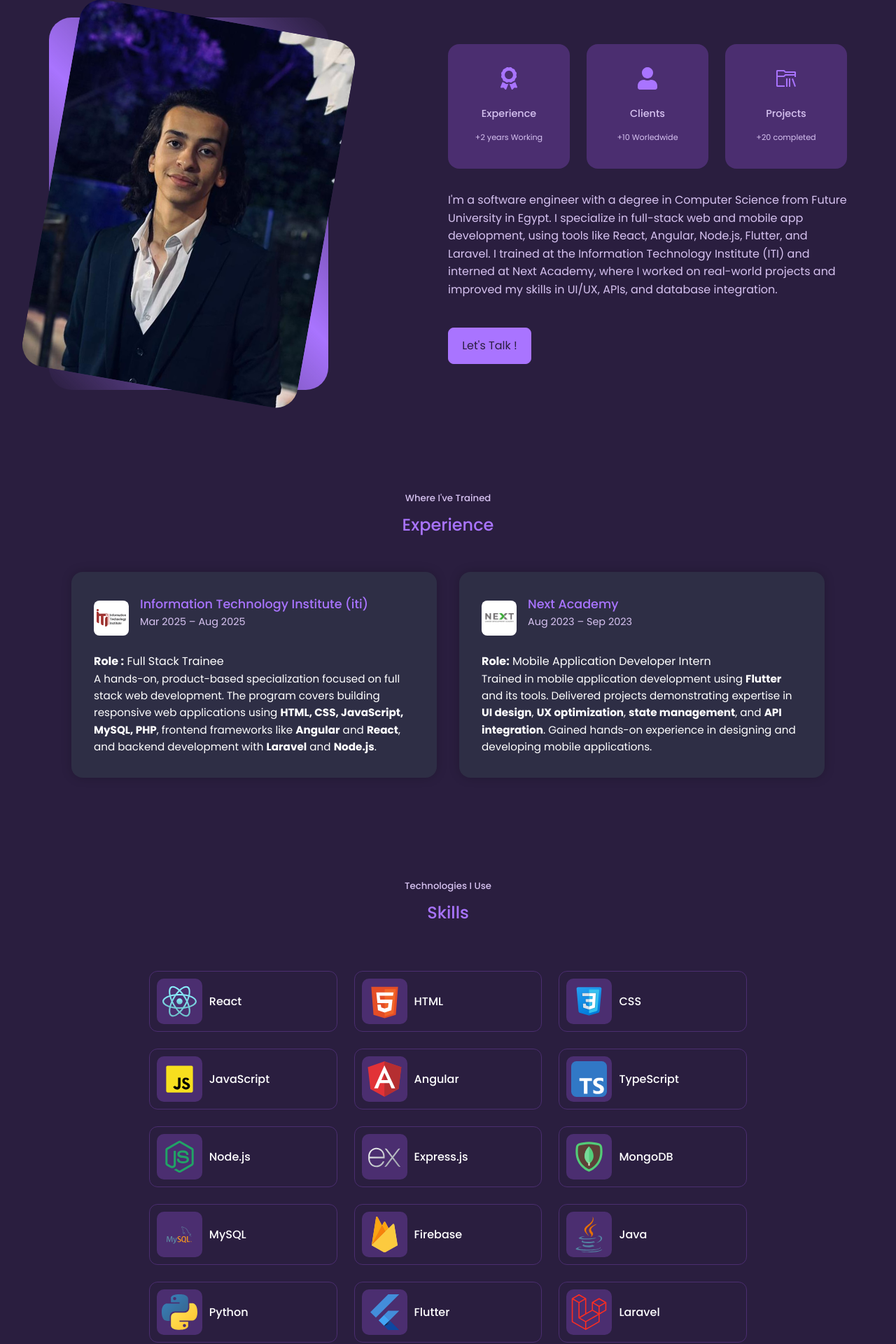
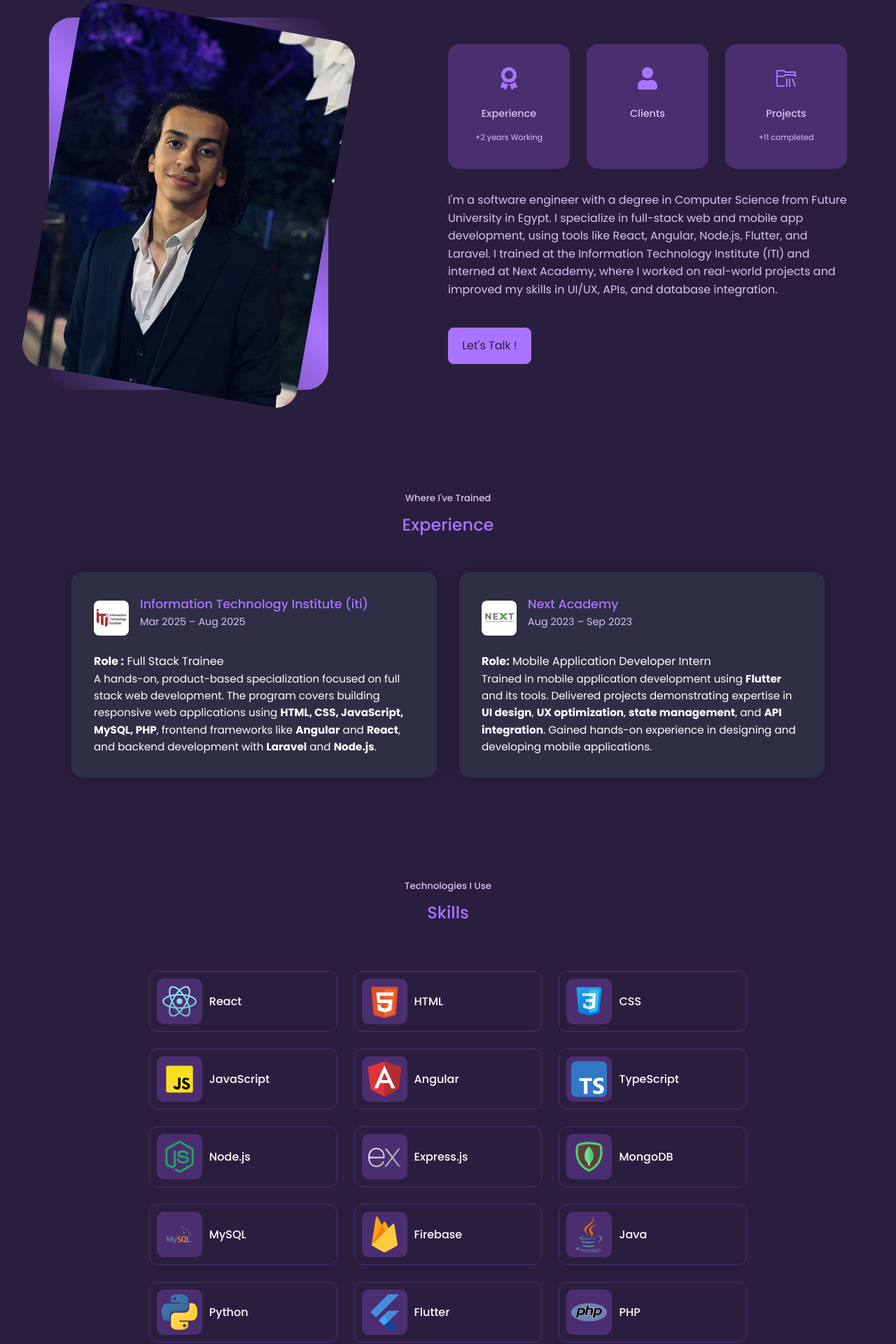
Before and after one commit to ahmedddhelmyyy/helmy_portfolio_reacttt, a React (Vite) app: page / in a window 1280 px wide. Shown: the part 988-2908 px from the top of the page at 70% size. Built offline with nearby package versions, Linux system fonts and the light colour scheme.

Commit message:
update skills

```diff
--- a/src/components/about/About.jsx
+++ b/src/components/about/About.jsx
@@ -34,14 +34,14 @@ function About() {
  <div className="about_card">
       <FaUser className='about_icon'/>
       <h5>Clients</h5>
-    <small>+10 Worledwide</small>
+    <small></small>
     </div>
 
 
      <div className="about_card">
       <VscFolderLibrary className='about_icon'/>
       <h5>Projects</h5>
-    <small>+20 completed </small>
+    <small>+11 completed </small>
     </div>
 
 
--- a/src/components/skills/Skills.jsx
+++ b/src/components/skills/Skills.jsx
@@ -119,12 +119,12 @@ const SkillsData = [
     disc: '',
   },
 
-  {
-    id: 16,
-    image: Laravel,
-    title: 'Laravel',
-    disc: '',
-  },
+  // {
+  //   id: 16,
+  //   image: Laravel,
+  //   title: 'Laravel',
+  //   disc: '',
+  // },
   {
     id: 17,
     image: Php,
```
